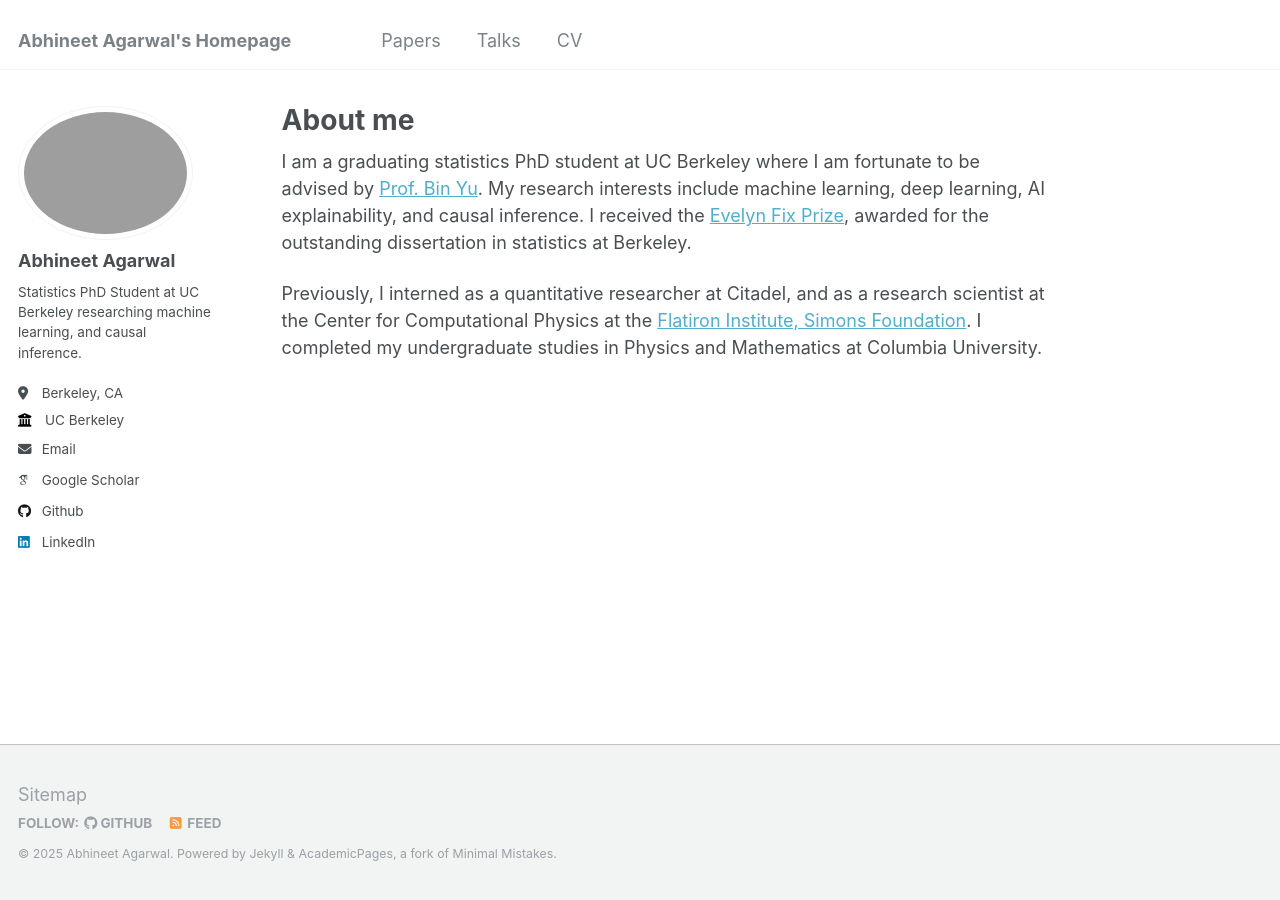
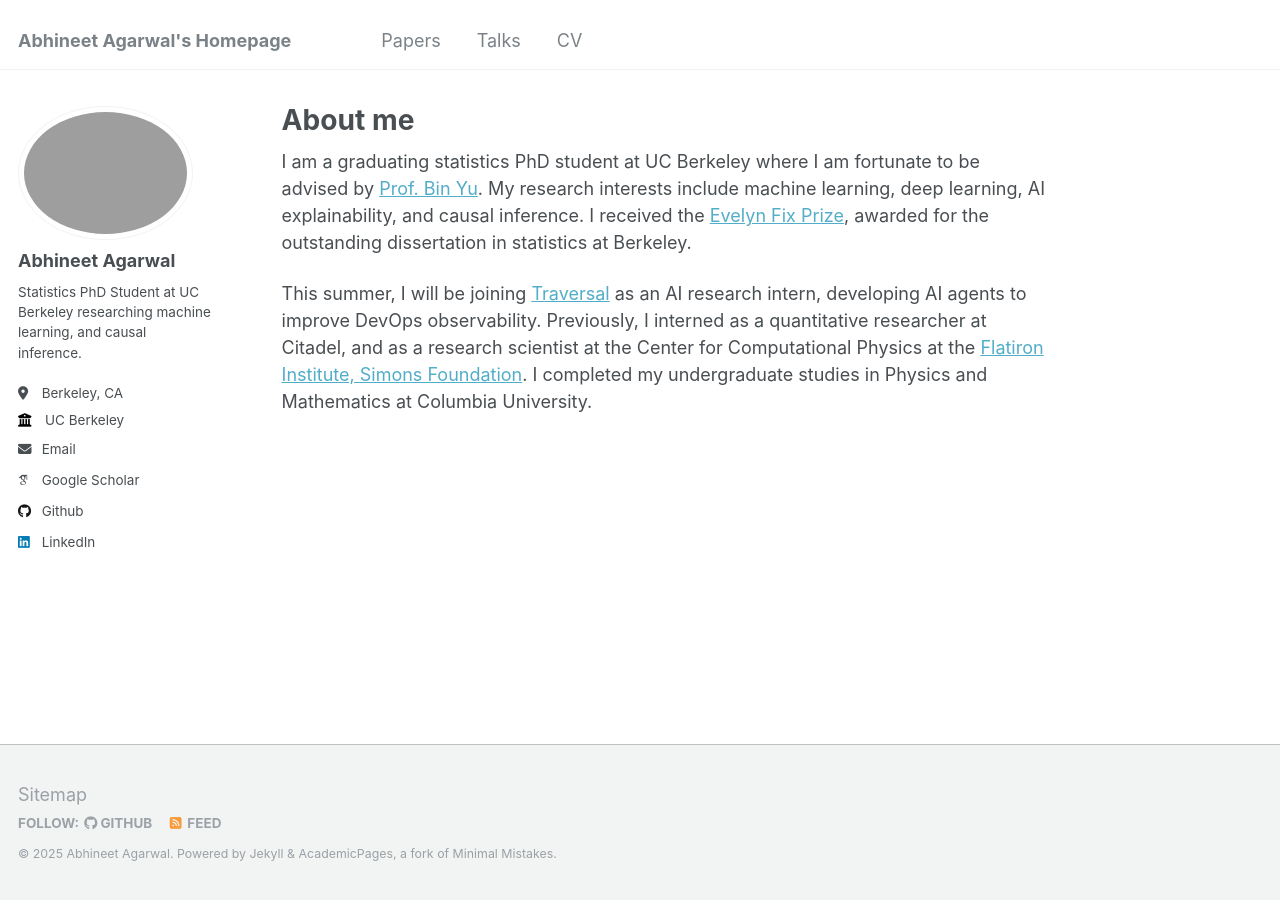
Before and after one commit to aagarwal1996/aagarwal1996.github.io, a Jekyll site: the page built from _pages/about.md, in a window 1280 px wide. Built offline with Jekyll 4.4.1, drawn with Linux system fonts in a browser that asks for light colours; some web fonts are replaced.

Commit message:
Update about.md

```diff
--- a/_pages/about.md
+++ b/_pages/about.md
@@ -9,4 +9,4 @@ redirect_from:
 
 I am a graduating statistics PhD student at UC Berkeley where I am fortunate to be advised by [Prof. Bin Yu](https://binyu.stat.berkeley.edu/). My research interests include machine learning, deep learning, AI explainability, and causal inference. I received the [Evelyn Fix Prize](https://statistics.berkeley.edu/about/awards-and-honors/student-departmental-awards), awarded for the outstanding dissertation in statistics at Berkeley.
 
-Previously, I interned as a quantitative researcher at Citadel, and as a research scientist at the Center for Computational Physics at the [Flatiron Institute, Simons Foundation](https://simonsfoundation.org/flatiron/). I completed my undergraduate studies in Physics and Mathematics at Columbia University.
+This summer, I will be joining [Traversal](https://traversal.com/) as an AI research intern, developing AI agents to improve DevOps observability. Previously, I interned as a quantitative researcher at Citadel, and as a research scientist at the Center for Computational Physics at the [Flatiron Institute, Simons Foundation](https://simonsfoundation.org/flatiron/). I completed my undergraduate studies in Physics and Mathematics at Columbia University.
```
